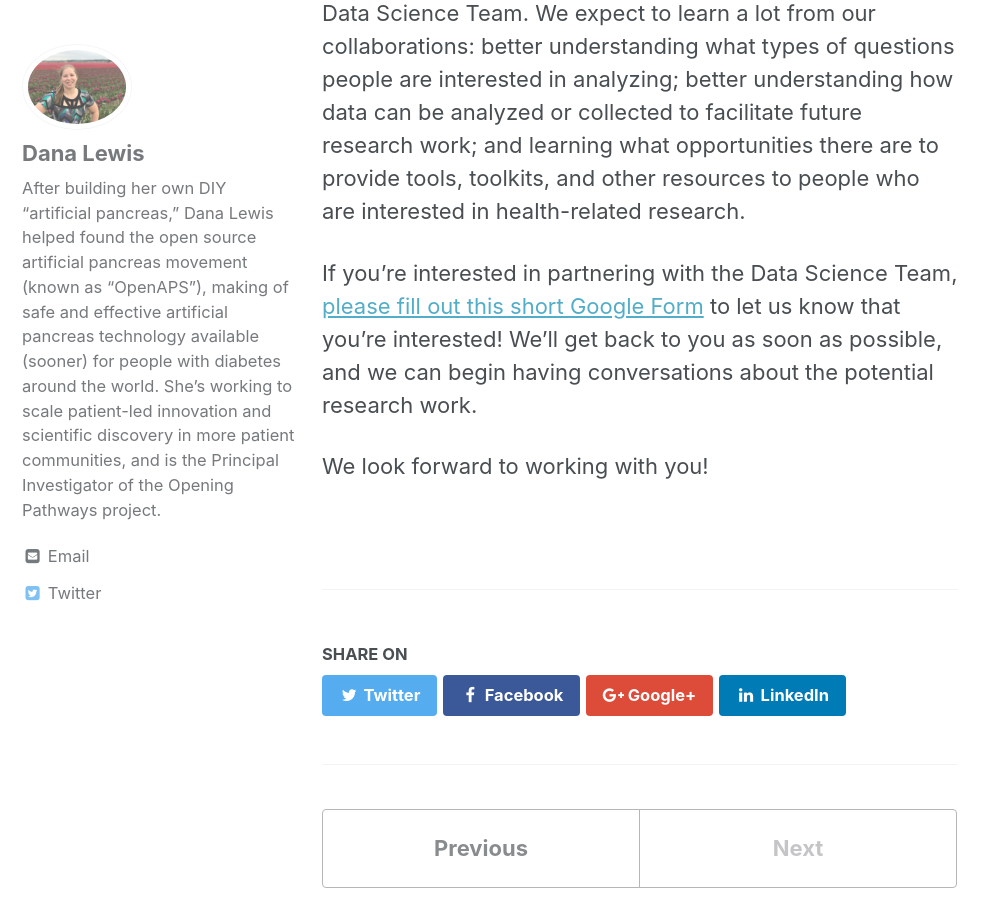
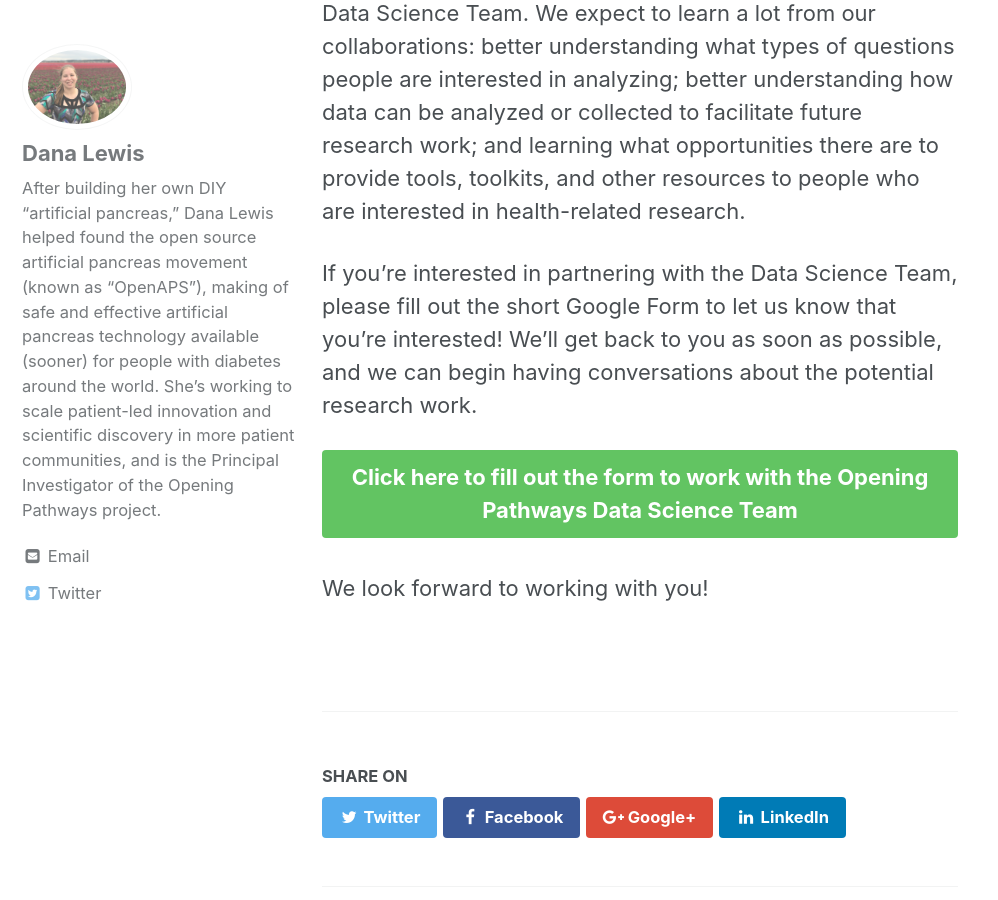
Before and after one commit to opening-pathways/website, a Jekyll site: the page built from _posts/2018-04-05-work-with-data-science-team.md, in a window 1280 px wide and 900 px high, scrolled down 1175 px. Shown: the whole window, without its empty margins (0-998 px from the left). Built offline with Jekyll 4.4.1, drawn with Linux system fonts in a browser that asks for light colours.

Commit message:
Update 2018-04-05-work-with-data-science-team.md

```diff
--- a/_posts/2018-04-05-work-with-data-science-team.md
+++ b/_posts/2018-04-05-work-with-data-science-team.md
@@ -17,6 +17,8 @@ This work has included:
 
 And now, the team is ready to partner with the community! This is a core part of this project work, and we're excited to get started. We know there are many research questions that members of the diabetes community have, and we're excited to explore them together. We know some people have very specific research questions; while others may want to explore potential research questions in partnership with the Data Science Team. We expect to learn a lot from our collaborations: better understanding what types of questions people are interested in analyzing; better understanding how data can be analyzed or collected to facilitate future research work; and learning what opportunities there are to provide tools, toolkits, and other resources to people who are interested in health-related research.
 
-If you're interested in partnering with the Data Science Team, [please fill out this short Google Form](http://bit.ly/WorkWithOpeningPathwaysDataScienceTeam) to let us know that you're interested! We'll get back to you as soon as possible, and we can begin having conversations about the potential research work.
+If you're interested in partnering with the Data Science Team, please fill out the short Google Form to let us know that you're interested! We'll get back to you as soon as possible, and we can begin having conversations about the potential research work.
+
+<p><a href="http://bit.ly/WorkWithOpeningPathwaysDataScienceTeam" class="btn btn--success btn--large">Click here to fill out the form to work with the Opening Pathways Data Science Team</a></p>
 
 We look forward to working with you!
```
